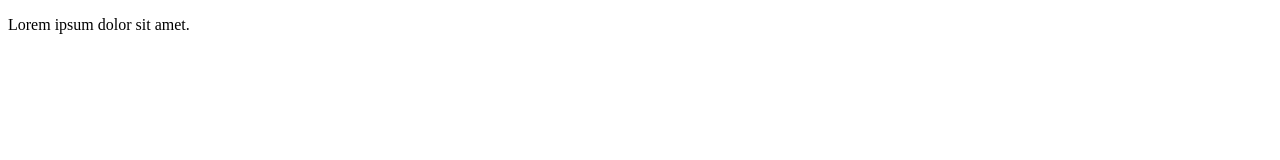
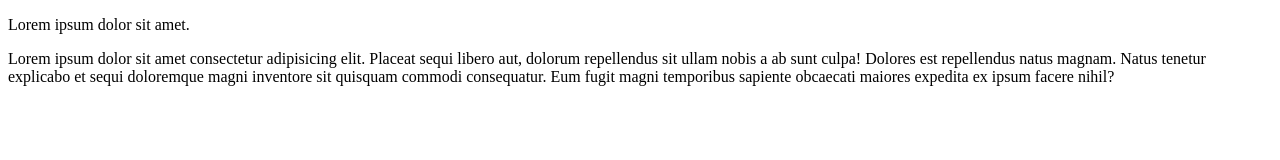
Before and after one commit to Rishi-student/localrepo, a plain HTML site: page index.html in a window 1280 px wide. Drawn offline with Linux system fonts and the light colour scheme.

Commit message:
some new changes

```diff
--- a/index.html
+++ b/index.html
@@ -7,5 +7,6 @@
 </head>
 <body>
     <p>Lorem ipsum dolor sit amet.</p>
+    <p>Lorem ipsum dolor sit amet consectetur adipisicing elit. Placeat sequi libero aut, dolorum repellendus sit ullam nobis a ab sunt culpa! Dolores est repellendus natus magnam. Natus tenetur explicabo et sequi doloremque magni inventore sit quisquam commodi consequatur. Eum fugit magni temporibus sapiente obcaecati maiores expedita ex ipsum facere nihil?</p>
 </body>
 </html>
```
